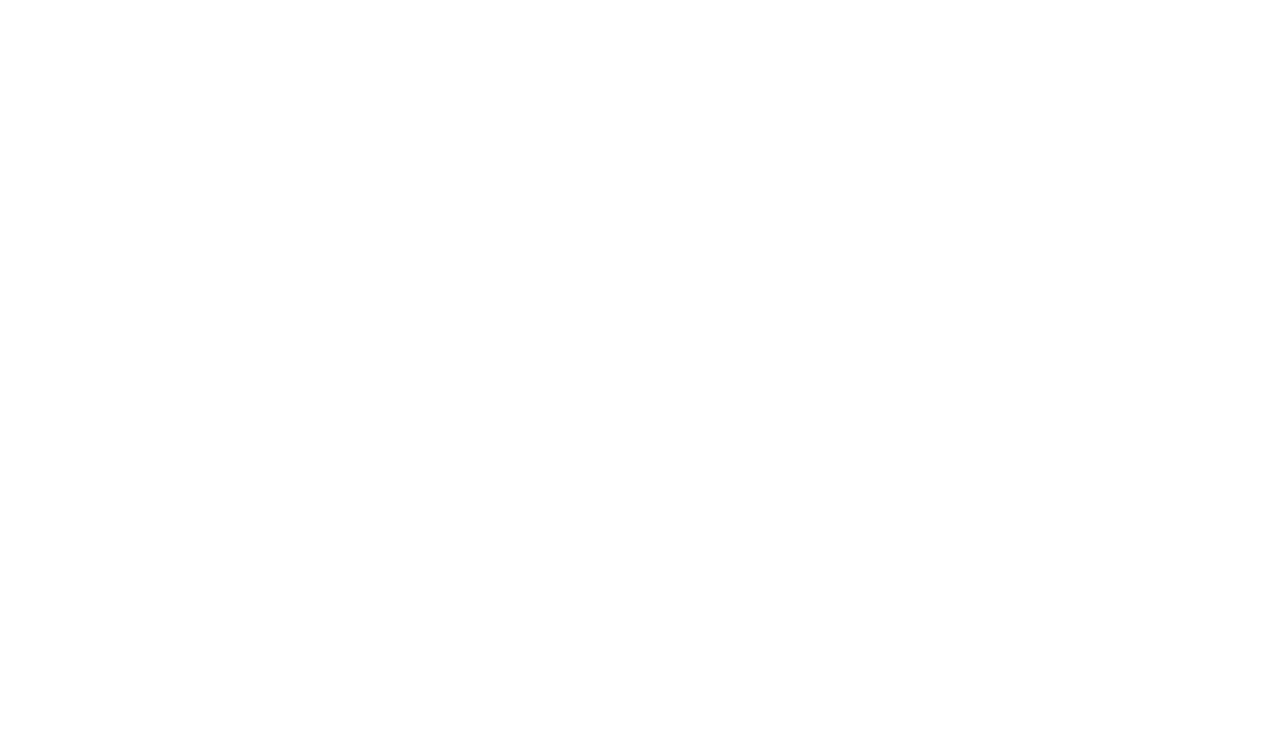
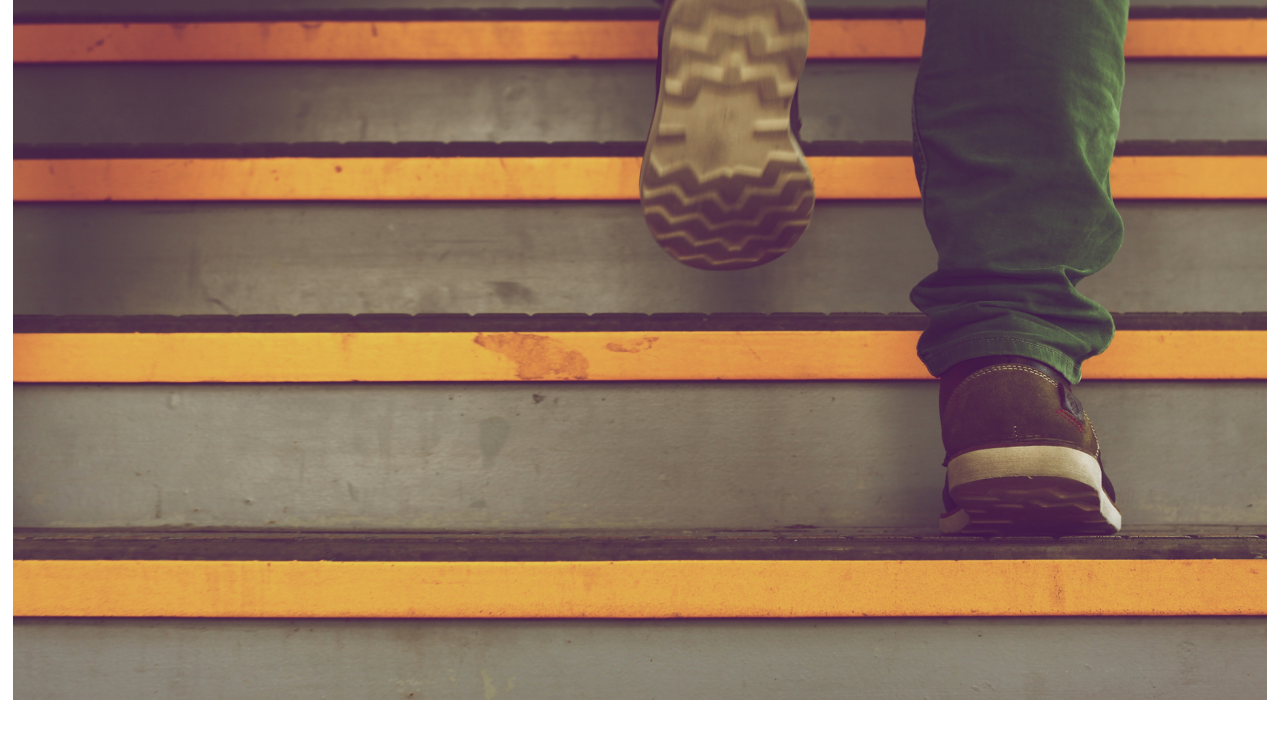
Before and after one commit to Nabuuso/DELANI_STUDIO, a plain HTML site: page index.html in a window 1280 px wide. Drawn offline with nearby package versions, Linux system fonts and the light colour scheme.

Commit message:
modified

```diff
--- a/index.html
+++ b/index.html
@@ -7,8 +7,18 @@
         <meta name="description" content="">
         <meta name="viewport" content="width=device-width, initial-scale=1">
         <link rel="stylesheet" href="index.css">
+        <!-- CSS only -->
+        <link href="https://cdn.jsdelivr.net/npm/bootstrap@5.1.1/dist/css/bootstrap.min.css"
+        rel="stylesheet" integrity="sha384-F3w7mX95PdgyTmZZMECAngseQB83DfGTowi0iMjiWaeVhAn4FJkqJByhZMI3AhiU" crossorigin="anonymous">
     </head>
     <body>
+        <section id="intro-section" class="d-flex flex-column" justify-content-center>
+            <div class="align-self-center">
+                <img src="./images/h_img.jpg" height="700" alt="">
+
+            </div>
+
+        </section>
 
 
         <script src="" async defer></script>
```
